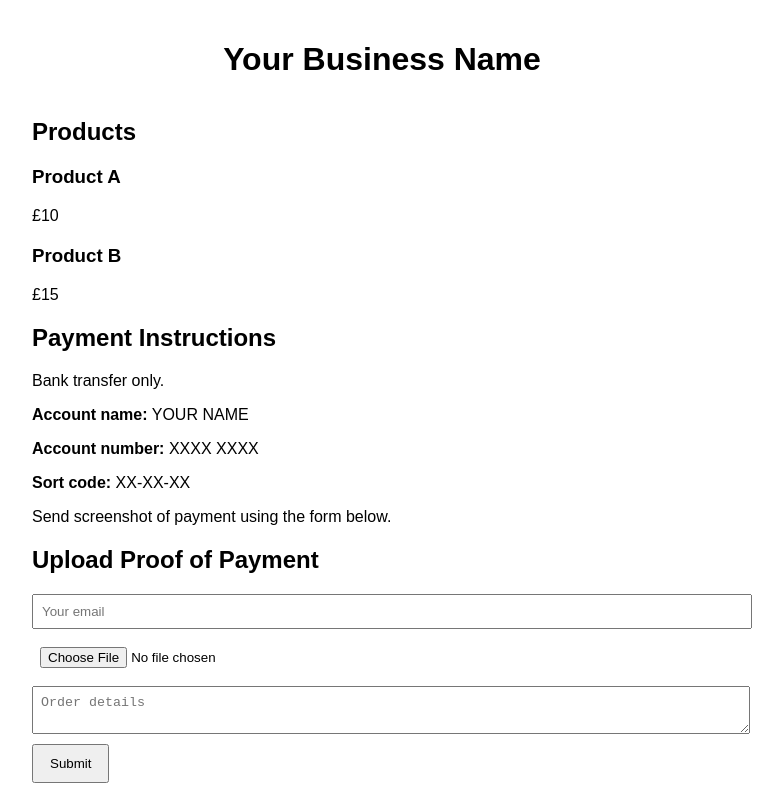
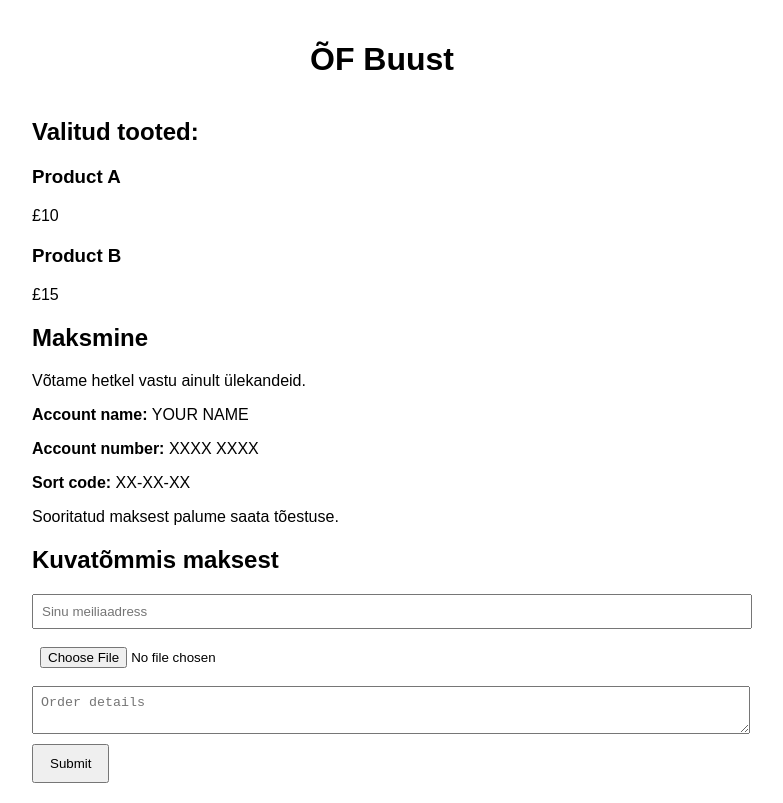
Before and after one commit to ofbuust/OF-Buust, a plain HTML site: page index.html in a window 1280 px wide. Shown: the whole page, without its empty margins (258-1041 px from the left). Drawn offline with Linux system fonts and the light colour scheme.

Commit message:
Translate content to Estonian
Updated headings and text to reflect Estonian language.

```diff
--- a/index.html
+++ b/index.html
@@ -7,11 +7,11 @@
 </head>
 <body>
   <header>
-    <h1>Your Business Name</h1>
+    <h1>ÕF Buust</h1>
   </header>
 
   <section id="products">
-    <h2>Products</h2>
+    <h2>Valitud tooted:</h2>
     <div class="item">
       <h3>Product A</h3>
       <p>£10</p>
@@ -23,18 +23,18 @@
   </section>
 
   <section id="payment">
-    <h2>Payment Instructions</h2>
-    <p>Bank transfer only.</p>
+    <h2>Maksmine</h2>
+    <p>Võtame hetkel vastu ainult ülekandeid.</p>
     <p><b>Account name:</b> YOUR NAME</p>
     <p><b>Account number:</b> XXXX XXXX</p>
     <p><b>Sort code:</b> XX-XX-XX</p>
-    <p>Send screenshot of payment using the form below.</p>
+    <p>Sooritatud maksest palume saata tõestuse.</p>
   </section>
 
   <section id="upload">
-    <h2>Upload Proof of Payment</h2>
+    <h2>Kuvatõmmis maksest</h2>
     <form action="https://formspree.io/f/mgvgokjp" method="POST" enctype="multipart/form-data">
-      <input type="email" name="email" placeholder="Your email" required>
+      <input type="email" name="email" placeholder="Sinu meiliaadress" required>
       <input type="file" name="proof" accept="image/*" required>
       <textarea name="message" placeholder="Order details" required></textarea>
       <button type="submit">Submit</button>
```
